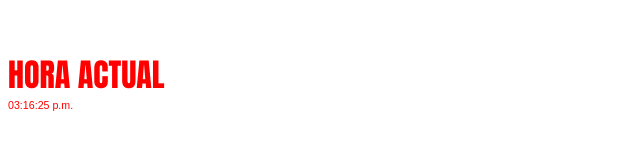
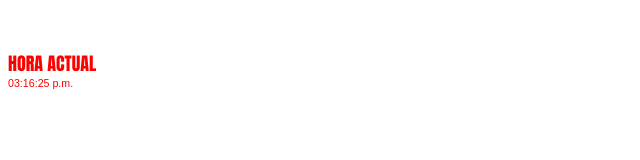
Before and after one commit to iscdiegojuan04-rgb/reloj, a plain HTML site: page index.html in a window 1280 px wide. Shown: the whole page, without its empty margins (0-640 px from the left). Drawn offline with Linux system fonts and the light colour scheme.

Commit message:
Update index.html

```diff
--- a/index.html
+++ b/index.html
@@ -20,7 +20,7 @@
     </style>
 </head>
 <body>
-<FONT FACE="impact" SIZE=6 COLOR="red">
+<FONT FACE="impact" SIZE=4 COLOR="red">
  HORA ACTUAL</FONT>
     <div id="time">Cargando...</div>
 
```
